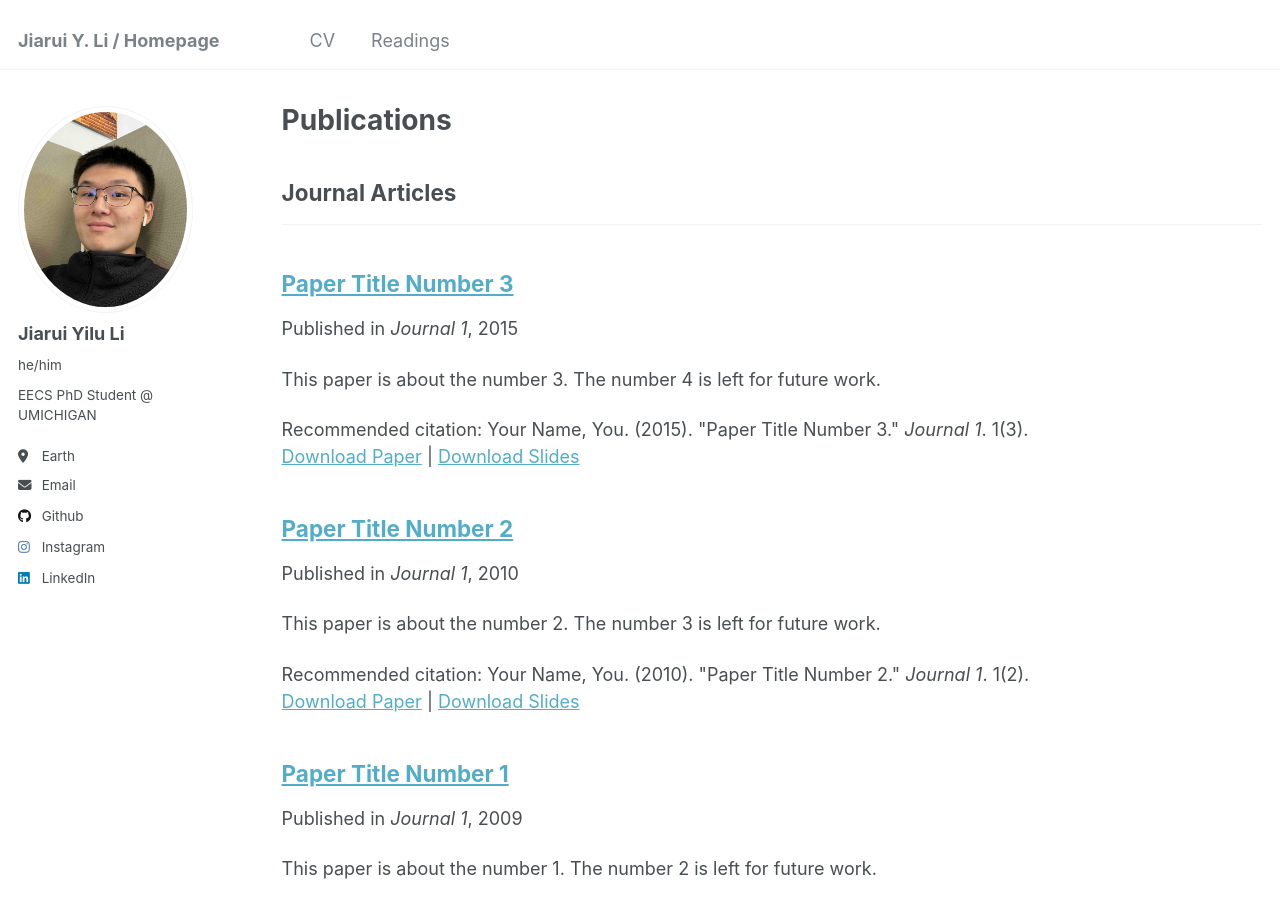
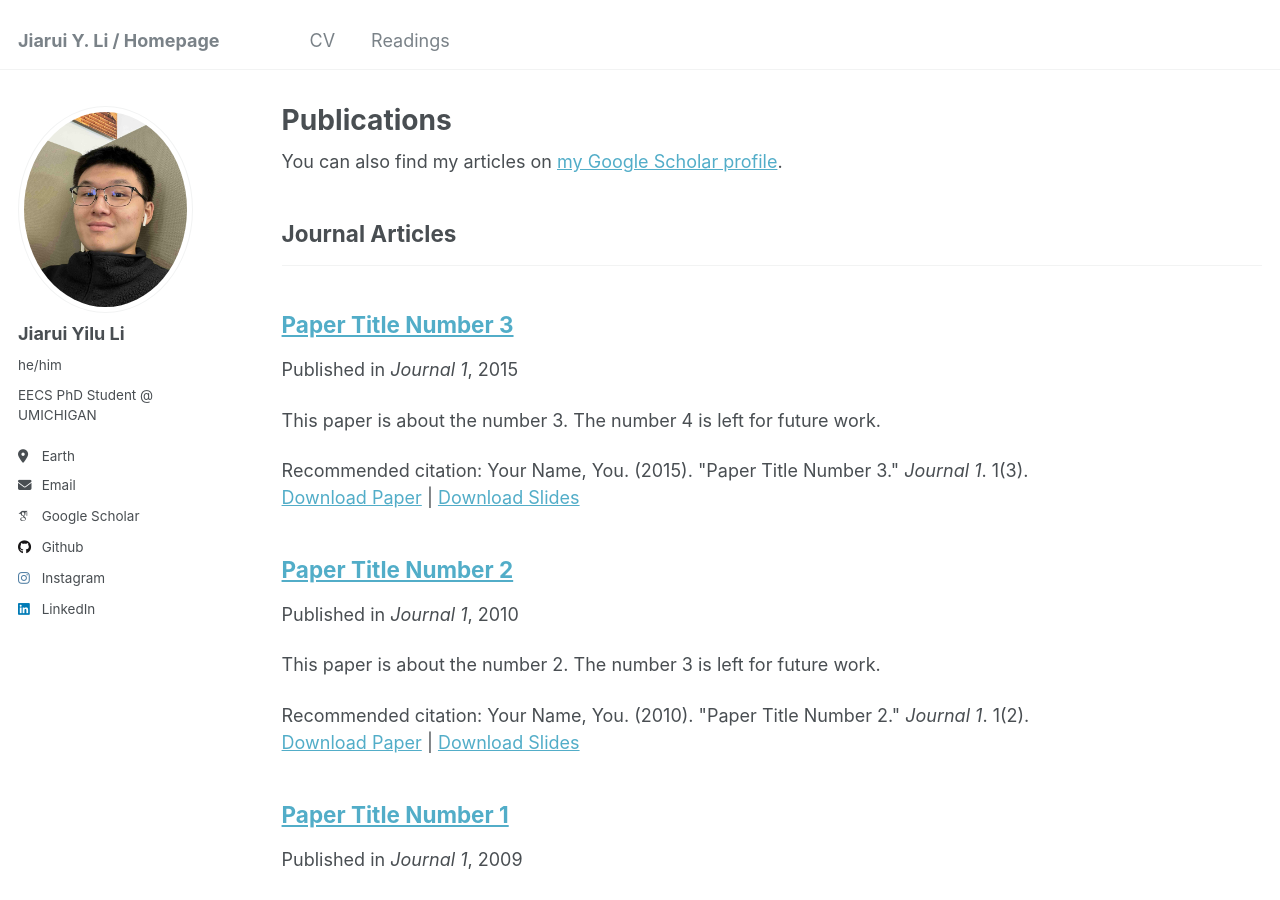
Before and after one commit to yiluli/yiluli.github.io, a Jekyll site: the page built from _pages/publications.html, in a window 1280 px wide and 900 px high. Built offline with Jekyll 4.4.1, drawn with Linux system fonts in a browser that asks for light colours; some web fonts are replaced; part of the change alters nothing that is shown.

Commit message:
feat: add google scholar

```diff
--- a/_config.yml
+++ b/_config.yml
@@ -32,7 +32,7 @@ author:
 
   # Academic websites
   arxiv            : # URL - Update with the correct link to your profile
-  googlescholar    : # "https://scholar.google.com/citations?user=PS_CX0AAAAAJ"
+  googlescholar    : "https://scholar.google.com/citations?user=X8gexoEAAAAJ&hl=en"
   impactstory      : # URL
   orcid            : # "http://orcid.org/yourorcidurl"
   semantic         : # URL
```
